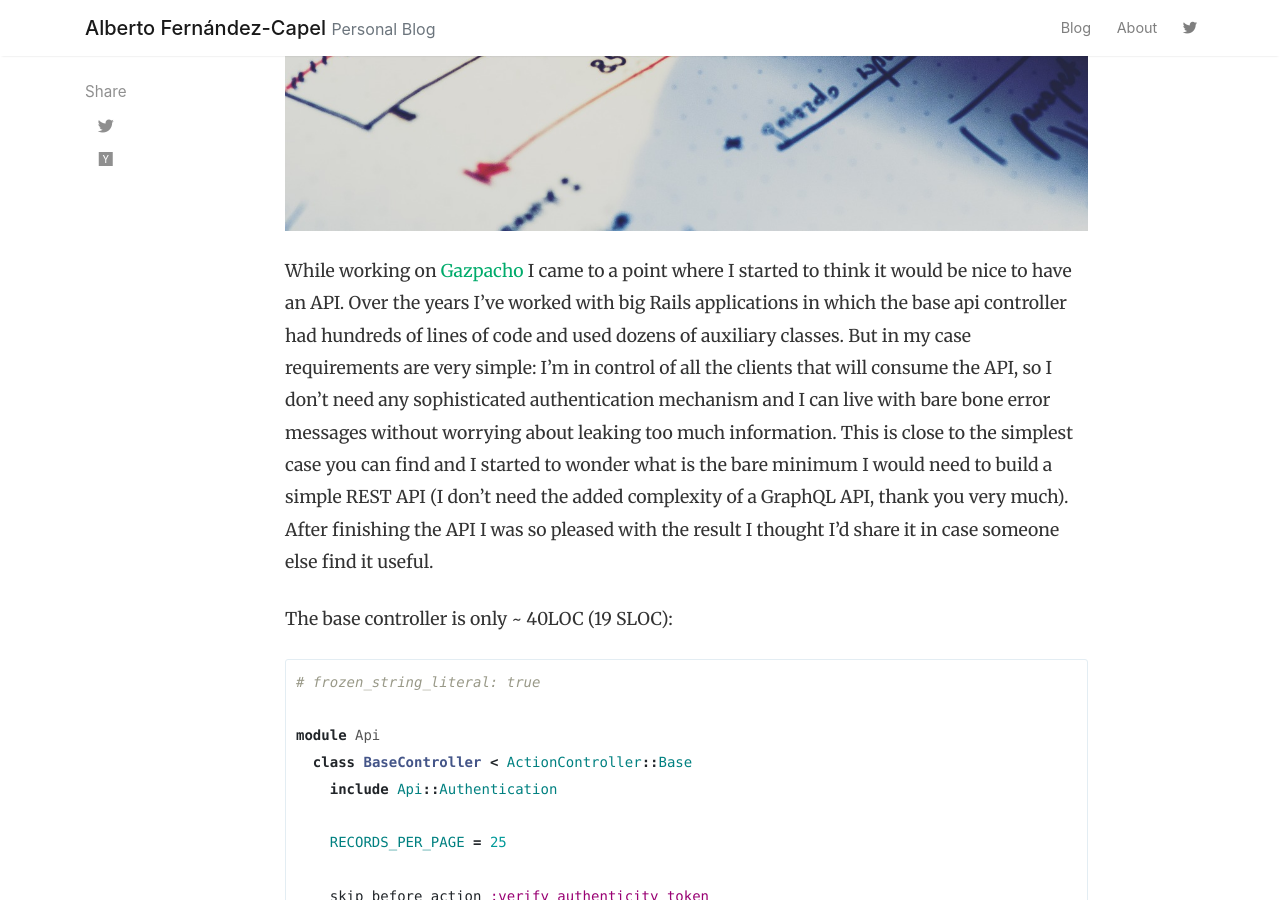
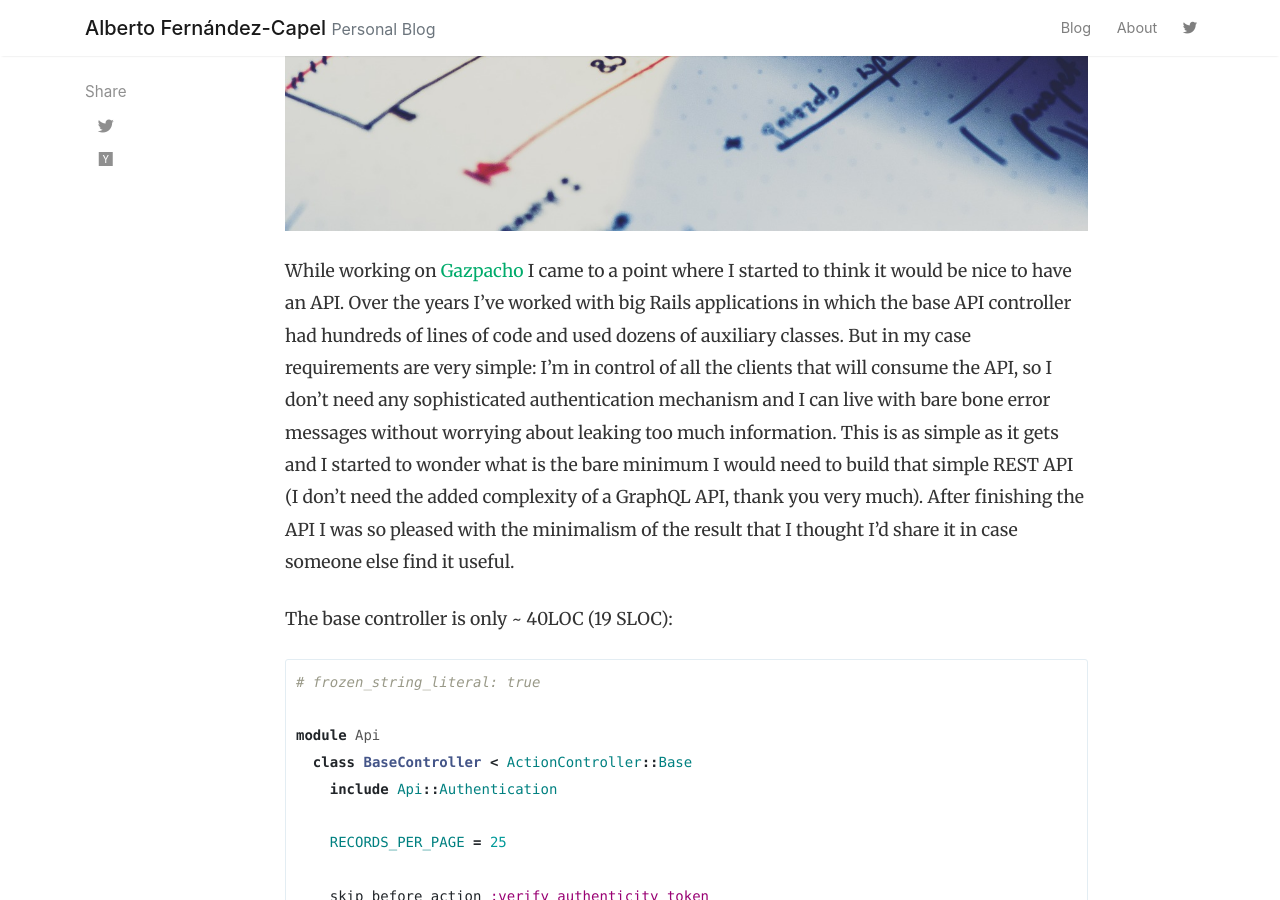
Before and after one commit to afcapel/afcapel.github.io, a Jekyll site: the page built from _posts/2019-01-09-minimalistic-rails-api.md, in a window 1280 px wide and 900 px high, scrolled down 631 px. Built offline with Jekyll 4.4.1, drawn with Linux system fonts in a browser that asks for light colours; nearby versions of some CDN libraries; comment, search, counter and statistics services are not loaded; some of the changed text lies outside the part shown.

Commit message:
Copy editing

````diff
--- a/_posts/2019-01-09-minimalistic-rails-api.md
+++ b/_posts/2019-01-09-minimalistic-rails-api.md
@@ -10,11 +10,10 @@
 
 While working on [Gazpacho](https://www.gazpachoapp.com) I came to a point where
 I started to think it would be nice to have an API. Over the years I've worked
-with big Rails applications in which the base api controller had hundreds of lines of
-code and used dozens of auxiliary classes. But in my case requirements are very simple: I'm in control of all the clients that will consume the API, so I don't need any sophisticated authentication mechanism and I can live with bare bone error messages without worrying about leaking too much information. This is close to the simplest case you can find
-and I started to wonder what is the bare minimum I would need to build a simple REST API (I don't
+with big Rails applications in which the base API controller had hundreds of lines of
+code and used dozens of auxiliary classes. But in my case requirements are very simple: I'm in control of all the clients that will consume the API, so I don't need any sophisticated authentication mechanism and I can live with bare bone error messages without worrying about leaking too much information. This is as simple as it gets and I started to wonder what is the bare minimum I would need to build that simple REST API (I don't
 need the added complexity of a GraphQL API, thank you very much). After finishing the API I was so pleased
-with the result I thought I'd share it in case someone else find it useful.
+with the minimalism of the result that I thought I'd share it in case someone else find it useful.
 
 The base controller is only ~ 40LOC (19 SLOC):
 
@@ -64,7 +63,7 @@
 It handles pagination and error rendering. For pagination I'm using [Kaminari](https://github.com/kaminari/kaminari) and including the pagination info in `Link` headers,
 following the [RFC5988 specification](https://tools.ietf.org/html/rfc5988).
 
-There's also a minimal module to implement token authentication (the api is behind https):
+There's also a minimal module to implement token authentication (that's all I really need).
 
 ```ruby
 module Api
@@ -127,15 +126,14 @@
 end
 ```
 
-The views are [jbuilder](https://github.com/rails/jbuilder) templates, and again quite simple.
+It can perform all the basic REST actions (list, show, create, update and delete) and print responses and validation errors in json format. The views are [jbuilder](https://github.com/rails/jbuilder) templates, and again quite simple.
 
-And that's all there is to it, pretty simple, isn't it?
+And that's all there is to it! Pretty simple, isn't it?
 
-Of course, if I start to need more features the code will become more complicated. But I think [Gall's Law](https://personalmba.com/galls-law/) applies:
+Of course, if I start to need more features the code will become more complicated. But I think [Gall's Law](https://personalmba.com/galls-law/) applies here too:
 
 > A complex system that works is invariably found to have evolved from a simple system that worked.
 >
 > **John Gall, systems theorist**
 
-If I ever build a more complex API that works, it will
-be the evolution of a simple API that works.
+If I ever build a more complex API that works, it will be the evolution of a simple API that works.
````
Also changed, not shown: 2 other files.
